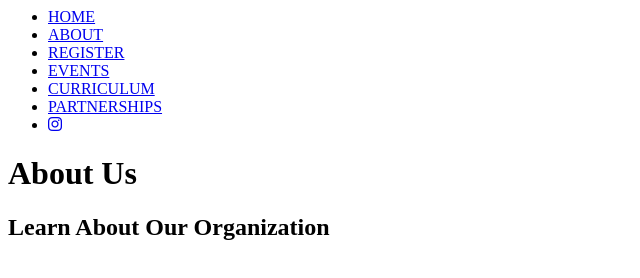
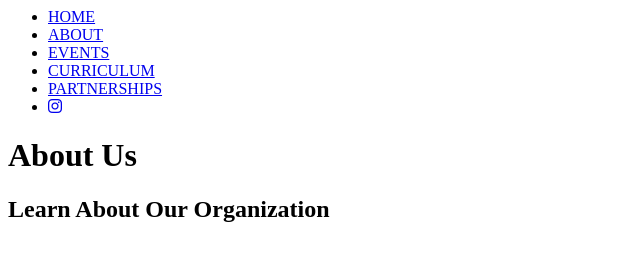
Before and after one commit to STEMReach/STEMReach.github.io, a plain HTML site: page about.html in a window 1280 px wide. Shown: the whole page, without its empty margins (0-640 px from the left). Drawn offline with Linux system fonts and the light colour scheme.

Commit message:
removed topnav register

```diff
--- a/about.html
+++ b/about.html
@@ -10,7 +10,6 @@
         <ul>
             <li><a href="\">HOME</a></li>
             <li><a href="\about">ABOUT</a></li>
-            <li><a href="\register">REGISTER</a></li>
             <li><a href="\events">EVENTS</a></li>
             <li><a href="\curriculum">CURRICULUM</a></li>
             <li><a href="\partnerships">PARTNERSHIPS</a></li>
```
Also changed, not shown: curriculum.html (+0 -1 lines), events.html (+0 -1 lines), index.html (+0 -1 lines), partnerships.html (+0 -1 lines).
